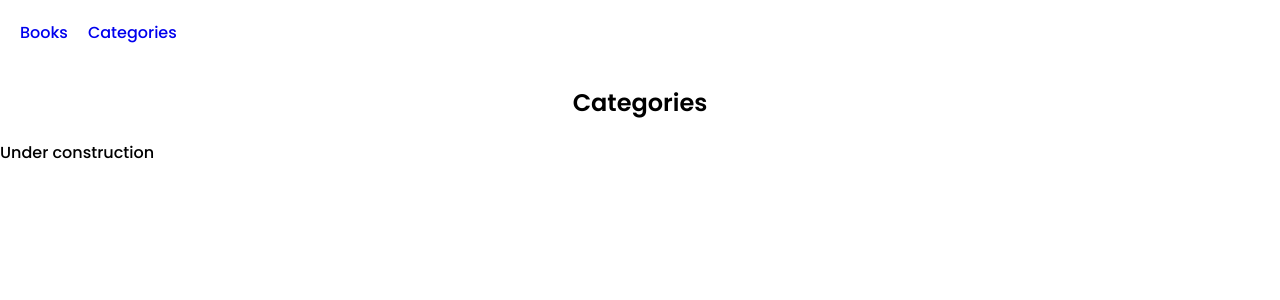
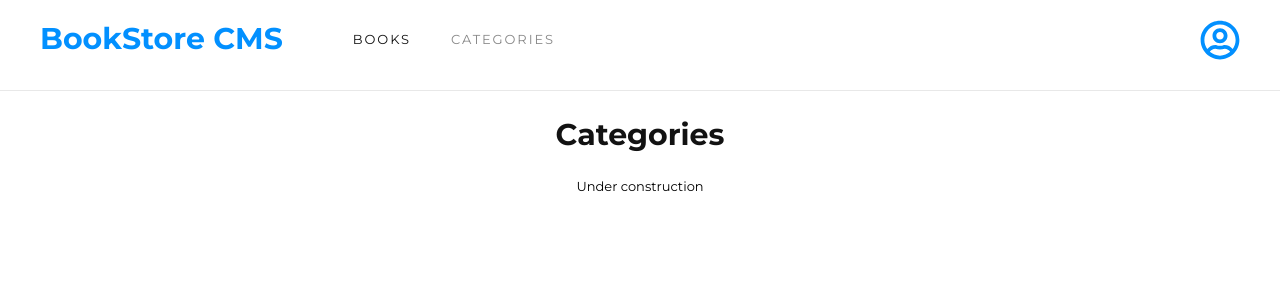
Before and after one commit to Gbengacode/book-store-app, a React (Create React App) app: page /categories in a window 1280 px wide. Shown: the top 300 px of the page. Built offline with nearby package versions, Linux system fonts and the light colour scheme.

Commit message:
Modify components and pages

```diff
--- a/src/asset/main.css
+++ b/src/asset/main.css
@@ -1,9 +1,11 @@
-@import url('https://fonts.googleapis.com/css2?family=Poppins:wght@300;500;600&display=swap');
+@import url('https://fonts.googleapis.com/css2?family=Lato:ital,wght@0,400;0,900;1,400&family=Montserrat&family=Open+Sans&display=swap');
+@import url('https://fonts.googleapis.com/css2?family=Lato:ital,wght@0,400;0,900;1,400&family=Montserrat:wght@400;700&family=Open+Sans&display=swap');
+@import url('https://fonts.googleapis.com/css2?family=Roboto+Slab:wght@700&display=swap');
+@import url('https://fonts.googleapis.com/css2?family=Roboto+Slab:wght@300&display=swap');
 
 body {
   margin: 0;
   padding: 0;
-  font-family: 'Poppins', sans-serif;
 }
 
 *,
@@ -22,69 +24,29 @@ a {
   text-decoration: none;
 }
 
-nav {
-  padding: 20px;
-}
-
-nav > ul {
-  display: flex;
-  gap: 20px;
-}
-
-.form-container {
-  display: grid;
-  max-width: 400px;
-  margin: 0 auto;
-}
-
-.form-container > form {
-  display: flex;
-  flex-direction: column;
-}
-
-.form-container > form input,
-select {
-  margin: 10px;
-  padding: 10px;
-  width: 100%;
-}
-
-.addBtn {
-  width: 100px;
-  height: 40px;
-  margin: 10px auto;
-  border: none;
-  border-radius: 6px;
-  background: #28a745;
-  color: #fff;
-}
-
-.delBtn {
-  width: 70px;
-  height: 40px;
-  border: none;
-  border-radius: 6px;
-  background: #dc3545;
-  color: #fff;
-  margin-top: 10px;
-}
-
-ul > .list-book {
-  display: flex;
-  justify-content: center;
-  gap: 40px;
-  padding: 10px;
-}
-
-.list-book p {
-  font-family: 'Poppins', sans-serif;
-  font-size: 20px;
-}
-
-span {
+.error {
   color: #dc3545;
 }
 
-h2 {
+.construction h2 {
   text-align: center;
+  font-family: 'Montserrat', sans-serif;
+  font-size: 1.875rem;
+  font-weight: bold;
+  font-stretch: normal;
+  font-style: normal;
+  line-height: normal;
+  -webkit-letter-spacing: normal;
+  -moz-letter-spacing: normal;
+  -ms-letter-spacing: normal;
+  letter-spacing: normal;
+  color: #121212;
 }
+
+.construction p {
+  text-align: center;
+  font-family: 'Montserrat', sans-serif;
+  font-size: 0.813rem;
+  font-weight: normal;
+  font-stretch: normal;
+}
--- a/src/components/Book.js
+++ b/src/components/Book.js
@@ -2,7 +2,12 @@
 import React from 'react';
 import PropTypes from 'prop-types';
 import { useDispatch } from 'react-redux';
+import { CircularProgressbar } from 'react-circular-progressbar';
 import { removeBookApi } from '../redux/books/books';
+import {
+  CardDetail, CardImg, CardImgText, CircularContainer, CardText, CardChapter,
+} from '../asset/CardStyles';
+import 'react-circular-progressbar/dist/styles.css';
 
 const Book = ({
   item_id, title, category,
@@ -11,14 +16,34 @@ const Book = ({
   const handleDelete = () => {
     dispatch(removeBookApi(item_id));
   };
+  const percentage = 60;
   return (
     <>
 
-      <li className="list-book">
-        <p>{title}</p>
-        <p>{category}</p>
-        <button type="button" className="delBtn" onClick={() => { handleDelete(item_id); }}>Remove</button>
-      </li>
+      <CardDetail>
+        <CardText>
+          <p className="cat">{category}</p>
+          <p className="title">{title}</p>
+          <p className="author">Emmanuel Gbenga</p>
+          <button type="button" className="btn">Comments</button>
+          <button type="button" className=" btn" onClick={() => { handleDelete(item_id); }}>Remove</button>
+          <button type="button" className="btn">Edit</button>
+        </CardText>
+        <CardImg>
+          <CircularContainer>
+            <CircularProgressbar value={percentage} />
+          </CircularContainer>
+          <CardImgText>
+            <h2>{`${percentage}%`}</h2>
+            <h3>Completed</h3>
+          </CardImgText>
+        </CardImg>
+        <CardChapter>
+          <h3>Current Chapter</h3>
+          <h4>Chapter 17</h4>
+          <button type="button" className="progress">Update Progress</button>
+        </CardChapter>
+      </CardDetail>
     </>
   );
 };
--- a/src/components/Form.js
+++ b/src/components/Form.js
@@ -2,6 +2,7 @@ import React, { useState } from 'react';
 import { useDispatch } from 'react-redux';
 import { v4 as uuidv4 } from 'uuid';
 import { addBookApi } from '../redux/books/books';
+import { FormContainer, Select } from '../asset/formStyles';
 
 const Form = () => {
   const categories = ['Love', 'Horror', 'Action', 'Classic'];
@@ -39,31 +40,34 @@ const Form = () => {
   };
 
   return (
-    <div className="form-container">
-      <form onSubmit={handleSubmit}>
+    <FormContainer>
+      <h2>Add New Book</h2>
+      <form>
 
         <div className="form-group">
           <input
             type="text"
-            placeholder="Enter title of book"
+            placeholder="Book title"
             id="title"
             onChange={handleChangeTitle}
             value={title}
             required
           />
+          <span className="error">{titleError}</span>
         </div>
-        <span>{titleError}</span>
-        <select onChange={handleChangeCategory} value={category}>
-          {
+        <div className="form-group">
+          <Select onChange={handleChangeCategory} value={category} className="category-select">
+            {
             categories.map((category) => (
               <option key={category} value={category}>{category}</option>
             ))
           }
-        </select>
+          </Select>
+        </div>
         <input type="submit" value="Add Book" className="addBtn" onClick={handleSubmit} />
+      </form>
+    </FormContainer>
 
-      </form>
-    </div>
   );
 };
 export default Form;
--- a/src/components/Navbar.js
+++ b/src/components/Navbar.js
@@ -1,15 +1,36 @@
 import React from 'react';
-import { Link } from 'react-router-dom';
+import { FaRegUserCircle } from 'react-icons/fa';
+import {
+  Header,
+  Nav,
+  NavContainer,
+  NavLogo,
+  NavMenu,
+  NavItem,
+  NavLink,
+  NavUser,
+
+} from '../asset/headerStyles';
 
 const Navbar = () => (
-  <>
-    <nav>
-      <ul>
-        <li><Link to="/">Books</Link></li>
-        <li><Link to="/categories">Categories</Link></li>
-      </ul>
-    </nav>
-  </>
+  <Header>
+    <Nav>
+      <NavContainer>
+
+        <NavMenu>
+          <NavLogo to="/">BookStore CMS</NavLogo>
+          <NavItem>
+            <NavLink to="/">
+              Books
+            </NavLink>
+            <NavLink to="/categories" activeClassName="any">Categories</NavLink>
+          </NavItem>
+        </NavMenu>
+        <NavUser to="/"><FaRegUserCircle /></NavUser>
+      </NavContainer>
+    </Nav>
+  </Header>
+
 );
 
 export default Navbar;
--- a/src/pages/Books.js
+++ b/src/pages/Books.js
@@ -3,6 +3,7 @@ import { useSelector, useDispatch } from 'react-redux';
 import Form from '../components/Form';
 import Book from '../components/Book';
 import { fetchBookApi } from '../redux/books/books';
+import { CardsContainer } from '../asset/CardStyles';
 
 const BookList = () => {
   const books = useSelector((state) => state.books);
@@ -12,8 +13,8 @@ const BookList = () => {
   }, [dispatch]);
   return (
     <div>
-      <h2>List of Books</h2>
-      <ul>
+
+      <CardsContainer>
         {books.map((book) => (
           <Book
             key={book.item_id}
@@ -22,7 +23,7 @@ const BookList = () => {
             category={book.category}
           />
         ))}
-      </ul>
+      </CardsContainer>
       <Form />
     </div>
   );
--- a/src/pages/Categories.js
+++ b/src/pages/Categories.js
@@ -1,7 +1,7 @@
 import React from 'react';
 
 const Categories = () => (
-  <div>
+  <div className="construction">
     <h2>Categories</h2>
     <p>Under construction</p>
   </div>
```
